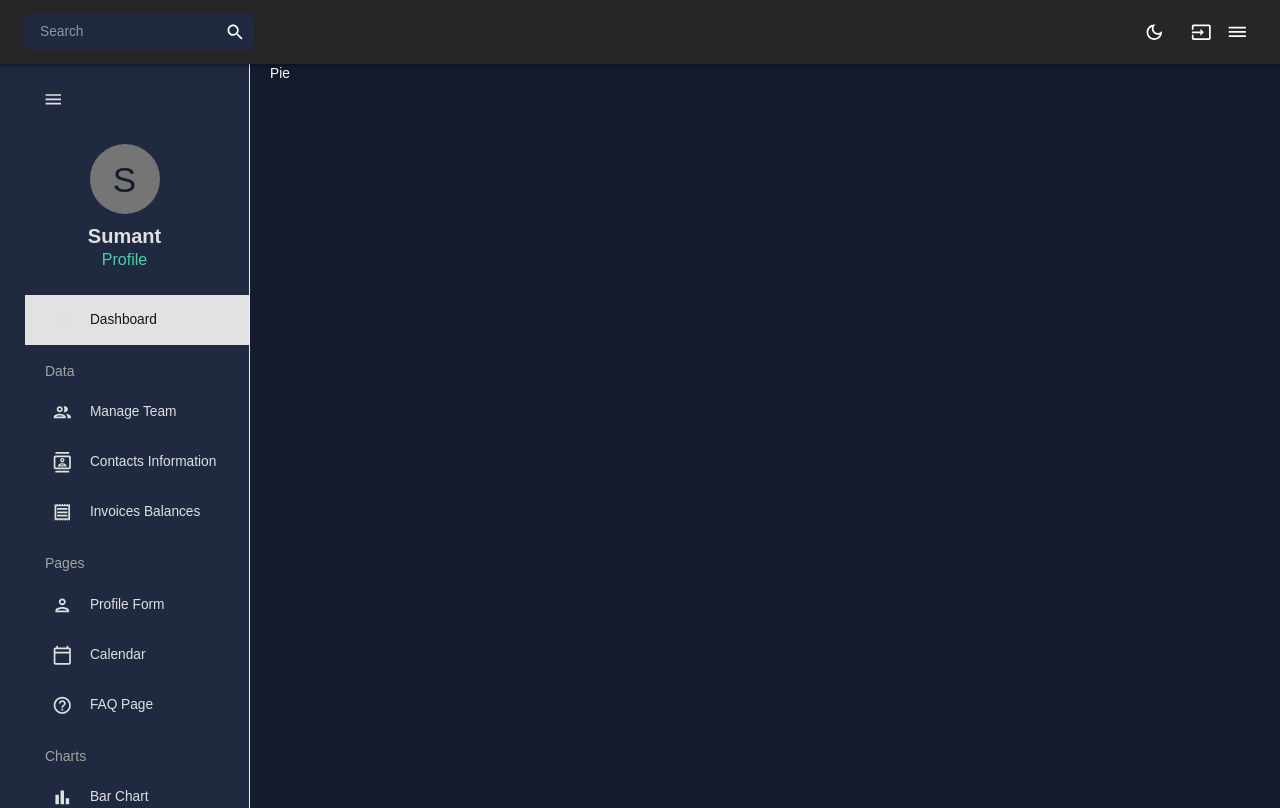
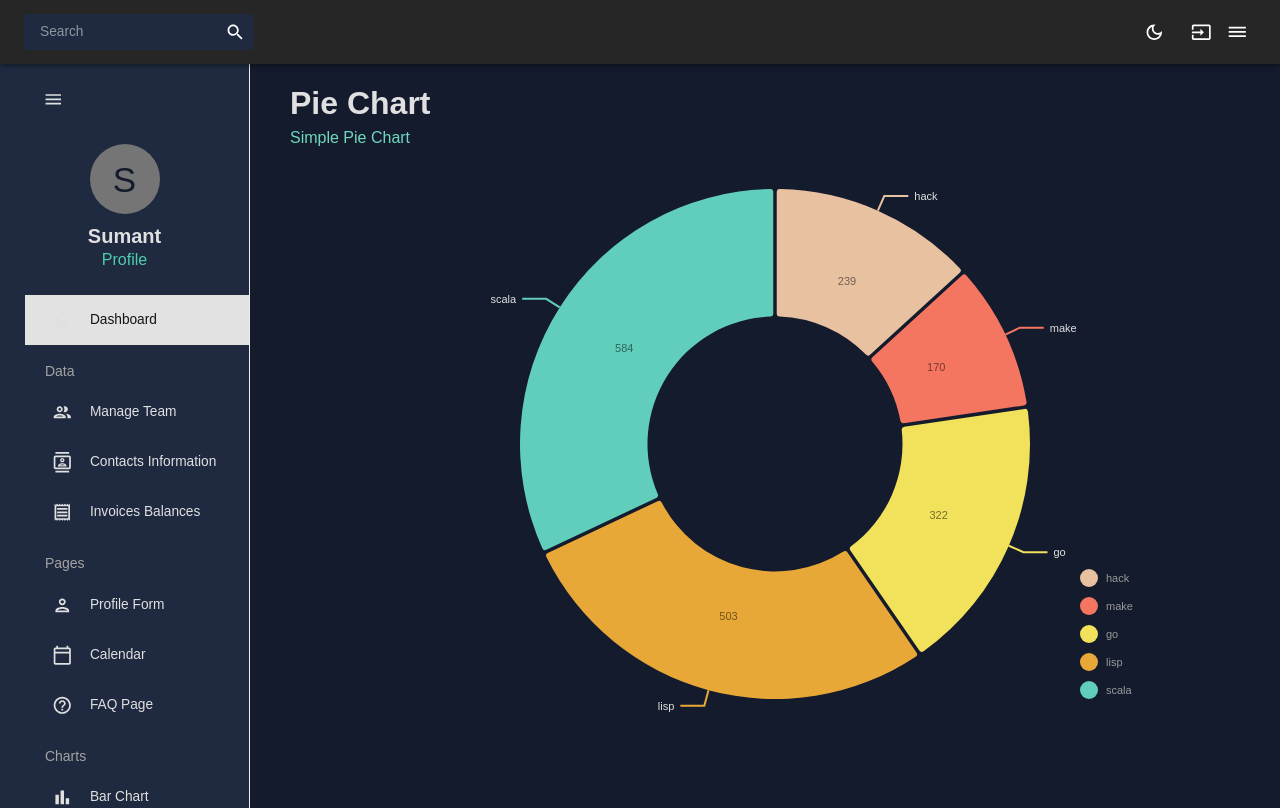
Before and after one commit to Sumant64/react-admin-dashboard, a React (Create React App) app: page /pie in a window 1280 px wide. Built offline with nearby package versions, Linux system fonts and the light colour scheme.

Commit message:
pie chart

```diff
--- /dev/null
+++ b/src/components/PieChart.tsx
@@ -0,0 +1,111 @@
+import { useTheme } from "@mui/material";
+import { ResponsivePie } from "@nivo/pie";
+import React from "react";
+import { tokens } from "../theme";
+import { mockPieData as data } from "../data/mockData";
+
+const PieChart = () => {
+  const theme = useTheme();
+  const colors = tokens(theme.palette.mode);
+
+  return (
+    <ResponsivePie
+      data={data}
+      theme={{
+        axis: {
+          domain: {
+            line: {
+              stroke: colors.grey[100],
+            },
+          },
+          legend: {
+            text: {
+              fill: colors.grey[100],
+            },
+          },
+          ticks: {
+            line: {
+              stroke: colors.grey[100],
+              strokeWidth: 1,
+            },
+            text: {
+              fill: colors.grey[100],
+            },
+          },
+        },
+        legends: {
+          text: {
+            fill: colors.grey[100],
+          },
+        },
+      }}
+      margin={{ top: 10, right: 80, bottom: 80, left: 80 }}
+      innerRadius={0.5}
+      padAngle={0.7}
+      cornerRadius={3}
+      activeOuterRadiusOffset={8}
+      borderColor={{
+        from: "color",
+        modifiers: [["darker", 0.2]],
+      }}
+      arcLinkLabelsSkipAngle={10}
+      arcLinkLabelsTextColor={colors.grey[100]}
+      arcLinkLabelsThickness={2}
+      arcLinkLabelsColor={{ from: "color" }}
+      enableArcLabels={true}
+      arcLabelsRadiusOffset={0.4}
+      arcLabelsSkipAngle={7}
+      arcLabelsTextColor={{
+        from: "color",
+        modifiers: [["darker", 2]],
+      }}
+      defs={[
+        {
+          id: "dots",
+          type: "patternDots",
+          background: "inherit",
+          color: "rgba(255, 255, 255, 0.3)",
+          size: 4,
+          padding: 1,
+          stagger: true,
+        },
+        {
+          id: "lines",
+          type: "patternLines",
+          background: "inherit",
+          color: "rgba(255, 255, 255, 0.3)",
+          rotation: -45,
+          lineWidth: 6,
+          spacing: 10,
+        },
+      ]}
+      legends={[
+        {
+          anchor: "bottom-right",
+          direction: "column",
+          justify: false,
+          translateX: 0,
+          translateY: 0,
+          itemsSpacing: 10,
+          itemWidth: 100,
+          itemHeight: 18,
+          itemTextColor: "#999",
+          itemDirection: "left-to-right",
+          itemOpacity: 1,
+          symbolSize: 18,
+          symbolShape: "circle",
+          effects: [
+            {
+              on: "hover",
+              style: {
+                itemTextColor: "#000",
+              },
+            },
+          ],
+        },
+      ]}
+    />
+  );
+};
+
+export default PieChart;
--- a/src/scenes/pie/index.tsx
+++ b/src/scenes/pie/index.tsx
@@ -1,8 +1,16 @@
+import { Box } from '@mui/material'
 import React from 'react'
+import Header from '../../components/Header'
+import PieChart from '../../components/PieChart'
 
 const Pie = () => {
   return (
-    <div>Pie</div>
+    <Box m="20px">
+      <Header title='Pie Chart' subtitle='Simple Pie Chart' />
+      <Box sx={{height: {xs: '70vh', md: '75vh'}}}>
+        <PieChart />
+      </Box>
+    </Box>
   )
 }
 
```
